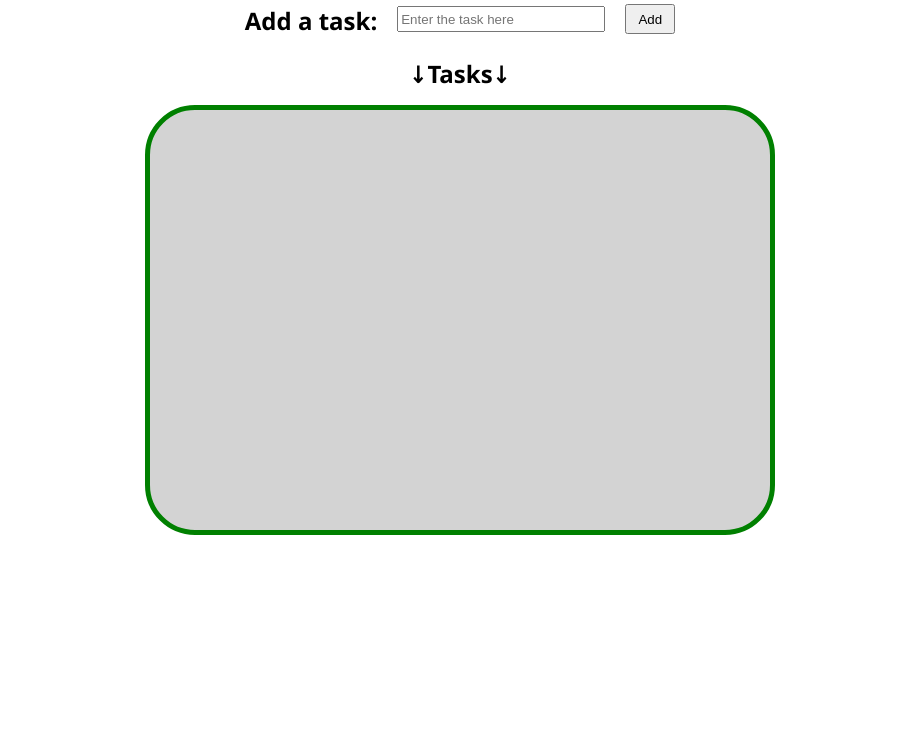
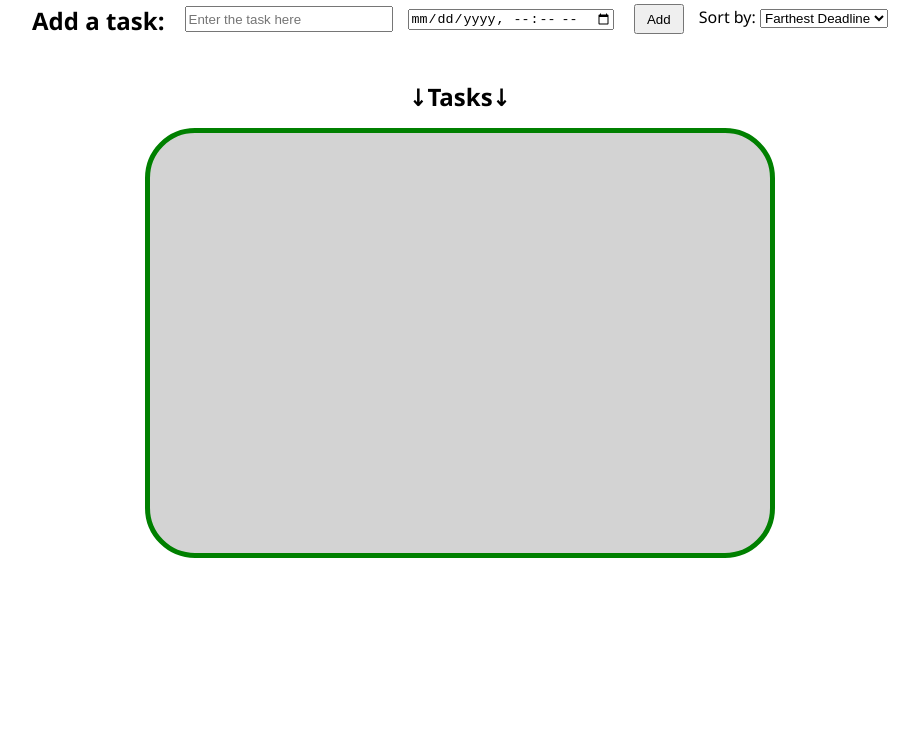
Before and after one commit to PrinceHerrera/To-Do-List-Activity-1, a website built with Vite: page index.html in a window 1280 px wide. Shown: the part 67-800 px from the top of the page, without its empty margins (180-1099 px from the left). Built offline with nearby package versions, Linux system fonts and the light colour scheme.

Commit message:
Updated index.html for enhancement activity 2

```diff
--- a/index.html
+++ b/index.html
@@ -10,7 +10,15 @@
     <h1 id="title">To-Do List</h1>
     <div class="AddTaskBar">
         <h2>Add a task:</h2> <input type="text" id="taskInput" placeholder="Enter the task here">
+        <input type="datetime-local" id="taskDeadline">
         <button id="addTaskButton" onclick="addTask()">Add</button>
+        <div class="sortBar">
+            <label for="sortSelect">Sort by:</label>
+            <select id="sortSelect" onchange="sortTasks()">
+                <option value="latest">Farthest Deadline</option>
+                <option value="oldest">Soonest Deadline</option>
+            </select>
+        </div>
     </div>
     <h2 id="tasksTitle"><span>&#8595;</span>Tasks<span>&#8595;</span> </h2>
     <div class="TaskList">
```
